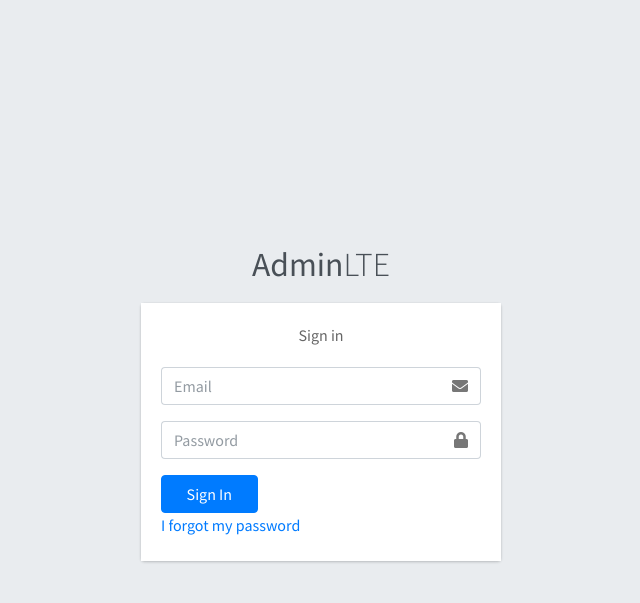
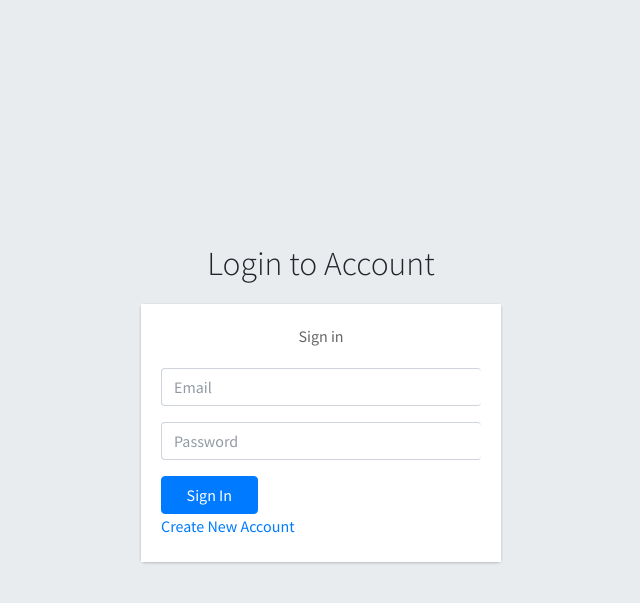
Before and after one commit to NikhoC1/Projek_magang, a PHP site: page /PROJEK_MAGANG/ in a window 1280 px wide. Shown: the top 603 px of the page, without its empty margins (319-959 px from the left). Run offline with PHP 8.4, Linux system fonts and the light colour scheme; some libraries are stand-ins or nearby versions.

Commit message:
Kalo gabisa tidur aja

```diff
--- a/function.php
+++ b/function.php
@@ -1,12 +1,16 @@
 <?php
-    $host = "127.0.0.1";
+    $host = "localhost";
     $user = "root";
     $password = "";
-    $database = "dblogin";
+    $db = "dblogin";
+    $charset = "utf8";
 
-    $koneksi = mysqli_connect($host, $user, $password, $database);
+    $dsn = "mysql:host=$host;dbname=$db;charset=$charset";
+    $options=[
+        PDO::ATTR_ERRMODE => PDO::ERRMODE_EXCEPTION,
+        PDO::ATTR_DEFAULT_FETCH_MODE => PDO::FETCH_ASSOC,
+        PDO::ATTR_EMULATE_PREPARES => false,
+    ];
 
-    if (!$koneksi) {
-        die("koneksi gagal :". mysqli_connect_error());
-    }
+    $pdo = new PDO($dsn, $user, $password, $options);
 ?>
--- a/php/home.php
+++ b/php/home.php
@@ -3,7 +3,7 @@
     session_start();
 
     if (isset($_SESSION['idlogin']) && isset($_SESSION['email'])) {
-        die(header("Location: home.php"));
+        die(header("Location: test.php"));
     }
 ?>
 
--- a/php/index.php
+++ b/php/index.php
@@ -1,5 +1,6 @@
 <?php
 
+session_start();
 include "../function.php";
 
 ?>
@@ -23,29 +24,43 @@ include "../function.php";
 <body class="hold-transition login-page">
 <div class="login-box">
   <div class="login-logo">
-    <a href="../assets/index2.html"><b>Admin</b>LTE</a>
+    <p>Login to Account</p>
   </div>
+
+
+  <?php
+      if(isset($_SESSION['error'])){
+        echo "
+            <div class='alert alert-danger text-center'>
+              <i class='fas fa-exclamation-triangle'></i> ".$_SESSION['error']."
+                </div>
+                  ";
+
+                  unset($_SESSION['error']);
+      }
+
+      if(isset($_SESSION['success'])){
+        echo "
+          <div class='alert alert-success text-center'>
+            <i class='fas fa-check-circle'></i> ".$_SESSION['success']."
+              </div>
+              ";
+
+              unset($_SESSION['success']);
+      }
+            ?>
+
   <!-- /.login-logo -->
   <div class="card">
     <div class="card-body login-card-body">
       <p class="login-box-msg">Sign in</p>
 
-      <form action="home.php" method="post">
+      <form action="test.php" method="post">
         <div class="input-group mb-3">
-          <input type="email" class="form-control" placeholder="Email" name="email" id="email">
-          <div class="input-group-append">
-            <div class="input-group-text">
-              <span class="fas fa-envelope"></span>
-            </div>
-          </div>
+          <input type="email" class="form-control" placeholder="Email" name="email" id="email" value="<?php echo(isset($_SESSION['email'])) ? $_SESSION['email'] : ''; unset($_SESSION['email']) ?>">
         </div>
         <div class="input-group mb-3">
-          <input type="password" class="form-control" placeholder="Password" name="email" id="email">
-          <div class="input-group-append">
-            <div class="input-group-text">
-              <span class="fas fa-lock"></span>
-            </div>
-          </div>
+          <input type="password" class="form-control" placeholder="Password" name="pass" id="pass" value="<?php echo(isset($_SESSION['pass'])) ? $_SESSION['pass'] : ''; unset($_SESSION['pass']) ?>">
         </div>
         <div class="row">
           <div class="col-4">
@@ -56,7 +71,7 @@ include "../function.php";
 
 
       <p class="mb-1">
-        <a href="forgot-password.html">I forgot my password</a>
+        <a href="new.php">Create New Account</a>
       </p>
     </div>
   </div>
```
Also changed, not shown: php/test.php (+68 -18 lines).
